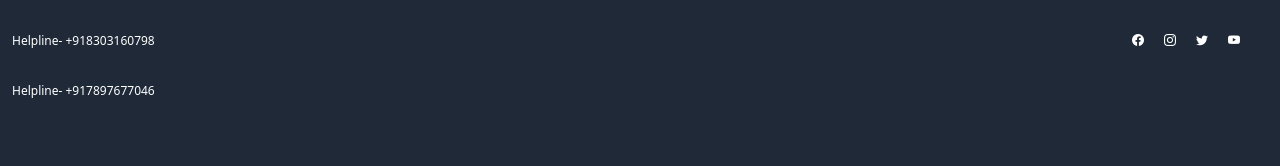
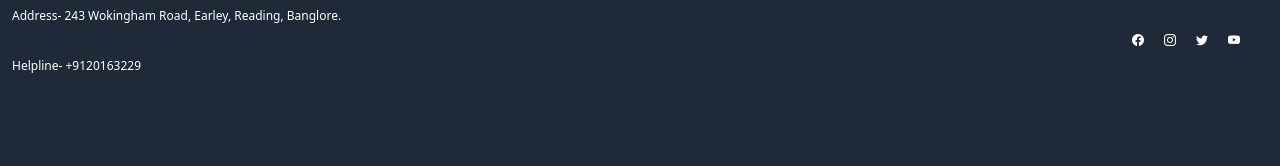
Before and after one commit to gtsaroj/milanFrontend, a React (Vite) app: page /#/Home in a window 1280 px wide. Shown: the part 6949-7115 px from the top of the page. Built offline with nearby package versions, Linux system fonts and the light colour scheme.

Commit message:
change repo

```diff
--- a/src/component/footer/Footer.jsx
+++ b/src/component/footer/Footer.jsx
@@ -10,10 +10,7 @@ function Footer() {
             <span>Address- </span>243 Wokingham Road, Earley, Reading, Banglore.
           </p>
           <p>
-            <span>Helpline- </span>+918303160798
-          </p>
-          <p>
-            <span>Helpline- </span>+917897677046
+            <span>Helpline- </span>+9120163229
           </p>
         </div>
         <div className="flex space-x-5">
```
